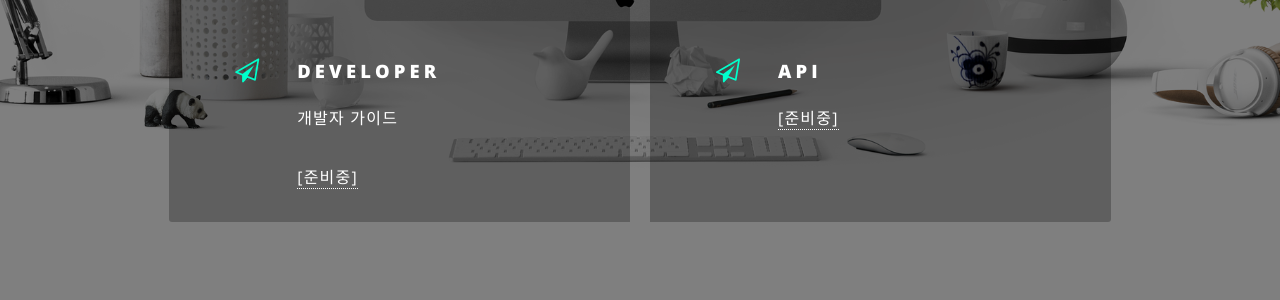
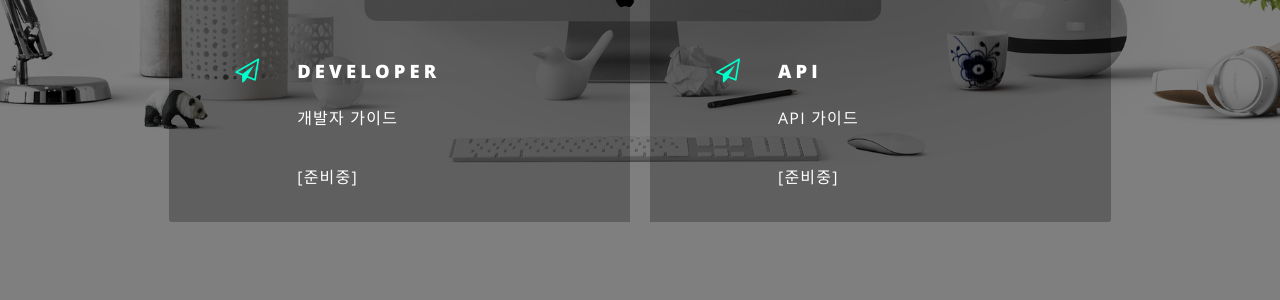
Before and after one commit to rchemist/rchemist.github.io, a Jekyll site: the page built from developers.html, in a window 1280 px wide and 900 px high, scrolled down 1113 px. Shown: the part 320-620 px from the top of the window. Built offline with Jekyll 4.4.1, drawn with Linux system fonts in a browser that asks for light colours.

```diff
--- a/developers.html
+++ b/developers.html
@@ -34,11 +34,12 @@ title: developers
             <li class="icon fa-paper-plane-o">
                 <h3>DEVELOPER</h3>
                 <p>개발자 가이드</p>
-                <a href="#" target="_blank">[준비중]</a>
+                [준비중]
             </li>
             <li class="icon fa-paper-plane-o">
                 <h3>API</h3>
-                <a href="#" target="_blank">[준비중]</a>
+                <p>API 가이드</p>
+                [준비중]
             </li>
         </ul>
     </div>
```
